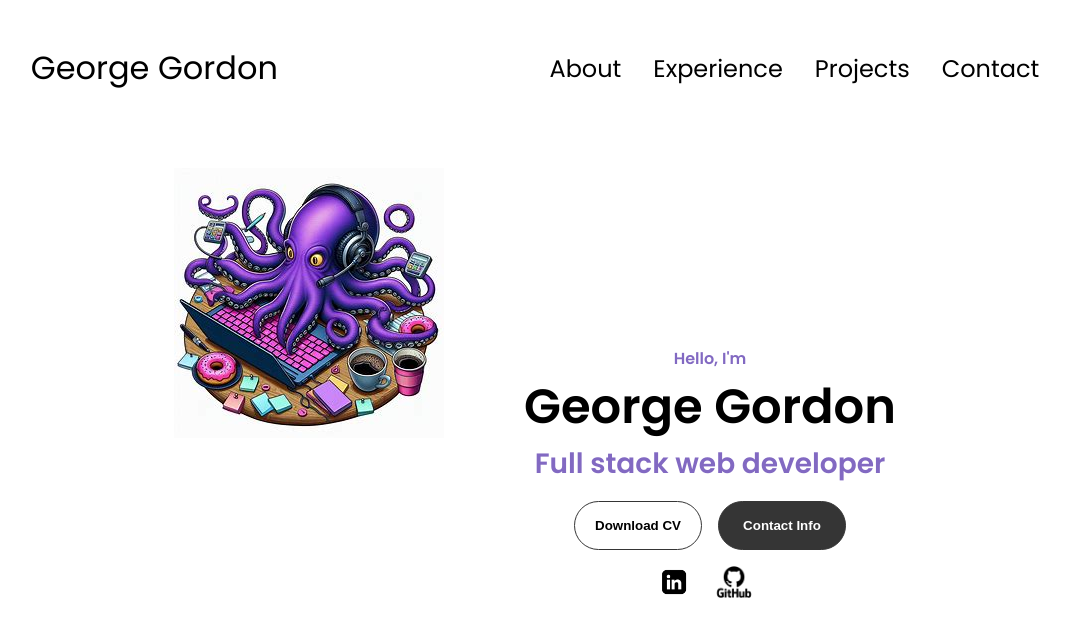
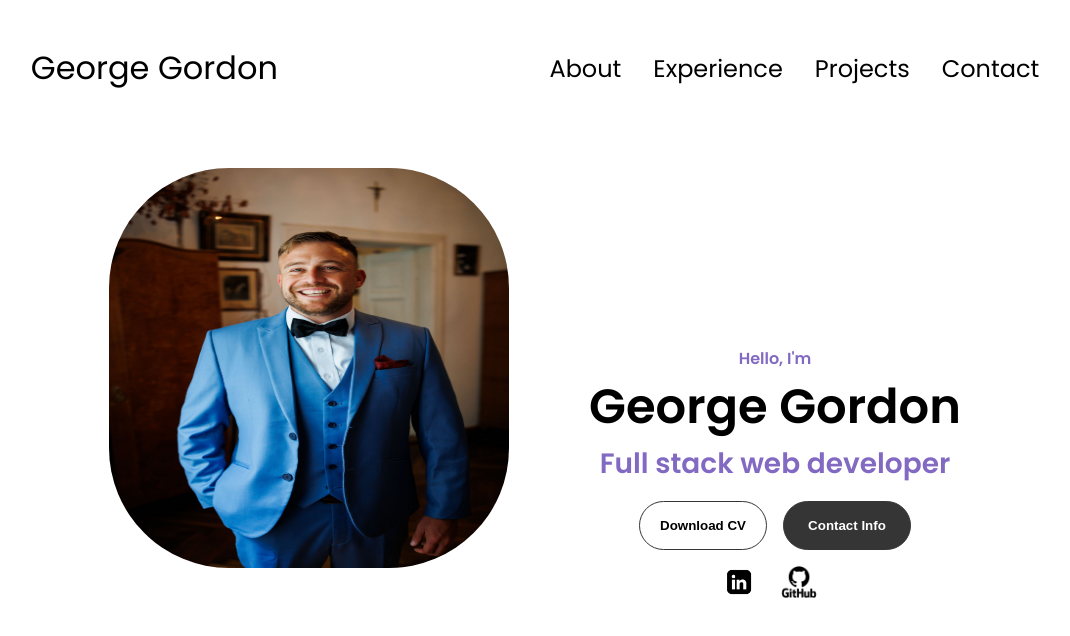
Before and after one commit to Flashggordon/Portfolio-website, a plain HTML site: page index.html in a window 1280 px wide. Shown: the whole page, without its empty margins (105-1175 px from the left). Drawn offline with Linux system fonts and the light colour scheme.

Commit message:
profile photo re-framed

```diff
--- a/index.html
+++ b/index.html
@@ -42,7 +42,7 @@
     </nav>
     <section id="profile">
       <div class="section_pic-container">
-        <img src="assets/coding ocoopus .jpeg" alt="coding octopus picture "/>
+        <img src="assets/George wedding .jpg" alt="coding octopus picture "/>
       </div>
       <div class="section__text">
         <p class="section__text__p1">Hello, I'm </p>
--- a/style.css
+++ b/style.css
@@ -166,6 +166,11 @@
     gap: 5rem;
     height: 80vh;
   }
+  .section_pic-container img {
+    height: 400px;
+    width: 400px;
+    border-radius: 30%;
+  }
 
   .section__pic-container {
     display: flex;
```
